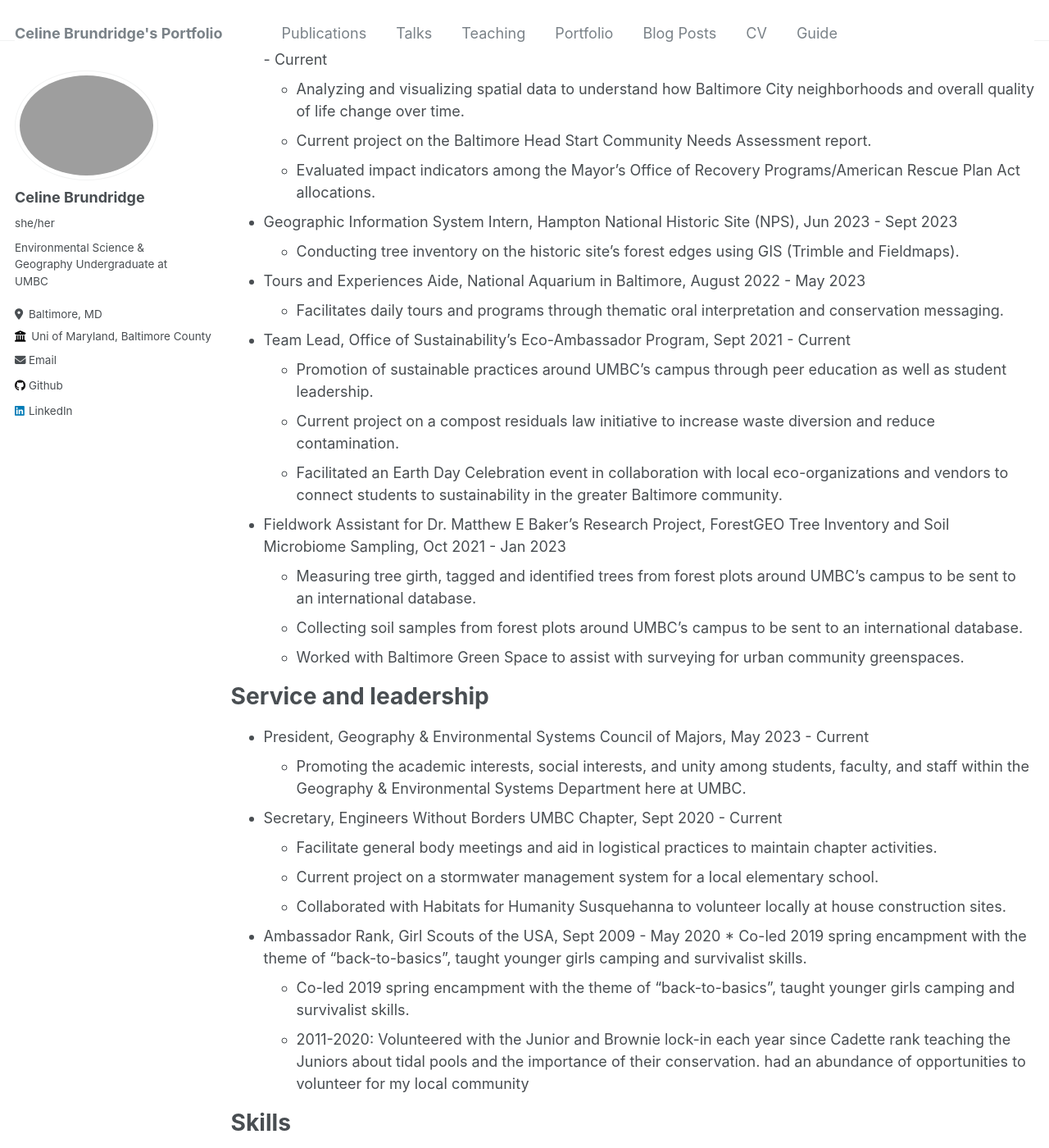
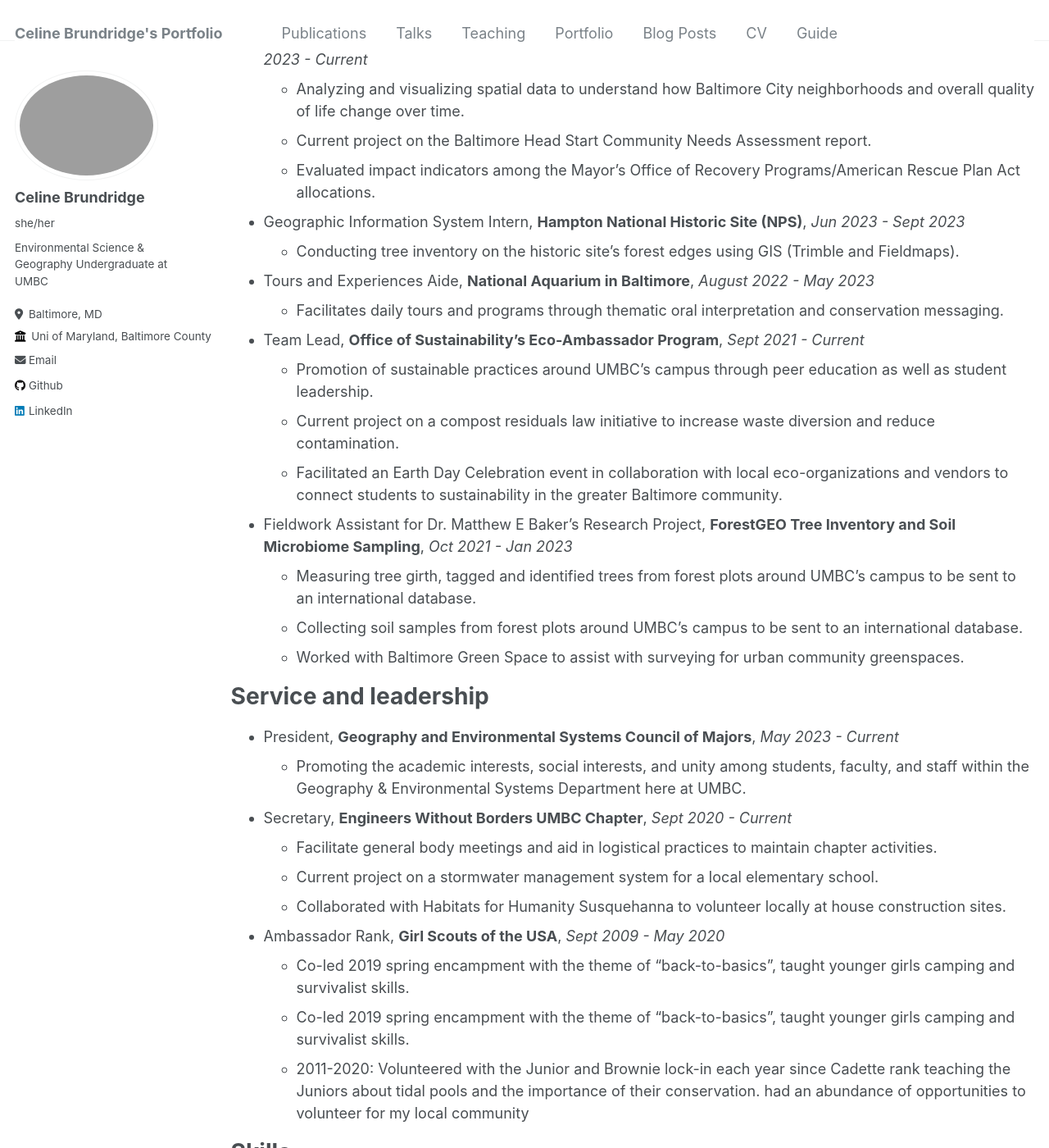
Before and after one commit to celinebrund/celinebrund.github.io, a Jekyll site: the page built from _pages/cv.md, in a window 1280 px wide and 1400 px high, scrolled down 317 px. Shown: the whole window at 82% size. Built offline with Jekyll 4.4.1, drawn with Linux system fonts in a browser that asks for light colours; some of the changed text lies outside the part shown.

Commit message:
Update cv.md
Added word fonts (bolds, italicised).

```diff
--- a/_pages/cv.md
+++ b/_pages/cv.md
@@ -11,31 +11,31 @@ redirect_from:
 
 Education
 ======
-* B.S. in Environmental Science and Geography, University of Maryland, Baltimore County (UMBC), 2024
+* B.S. in Environmental Science and Geography, University of Maryland, Baltimore County (UMBC), _2024_
   * Geographic Information Science Certificate Program
-* High School Diploma and International Baccalaureate Diploma, Edgewood High School, 2020
+* High School Diploma and International Baccalaureate Diploma, Edgewood High School, _2020_
 
 Work experience
 ======
-* Geographic Information System/Data Assistant, Baltimore Neighborhood Indicators Alliance (BNIA), July 2023 - Current
+* Geographic Information System/Data Assistant, __Baltimore Neighborhood Indicators Alliance (BNIA)__, _July 2023 - Current_
   * Analyzing and visualizing spatial data to understand how Baltimore City neighborhoods and overall quality of life
     change over time.
   * Current project on the Baltimore Head Start Community Needs Assessment report.
   * Evaluated impact indicators among the Mayor's Office of Recovery Programs/American Rescue Plan Act allocations.
 
-* Geographic Information System Intern, Hampton National Historic Site (NPS), Jun 2023 - Sept 2023
+* Geographic Information System Intern, __Hampton National Historic Site (NPS)__, _Jun 2023 - Sept 2023_
   * Conducting tree inventory on the historic site's forest edges using GIS (Trimble and Fieldmaps).
 
-* Tours and Experiences Aide, National Aquarium in Baltimore, August 2022 - May 2023
+* Tours and Experiences Aide, __National Aquarium in Baltimore__, _August 2022 - May 2023_
   * Facilitates daily tours and programs through thematic oral interpretation and conservation messaging.
 
-* Team Lead, Office of Sustainability’s Eco-Ambassador Program, Sept 2021 - Current
+* Team Lead, __Office of Sustainability’s Eco-Ambassador Program__, _Sept 2021 - Current_
   * Promotion of sustainable practices around UMBC’s campus through peer education as well as student leadership.
   * Current project on a compost residuals law initiative to increase waste diversion and reduce contamination.
   * Facilitated an Earth Day Celebration event in collaboration with local eco-organizations and vendors to connect
     students to sustainability in the greater Baltimore community.
 
-* Fieldwork Assistant for Dr. Matthew E Baker’s Research Project, ForestGEO Tree Inventory and Soil Microbiome Sampling, Oct 2021 - Jan 2023
+* Fieldwork Assistant for Dr. Matthew E Baker’s Research Project, __ForestGEO Tree Inventory and Soil Microbiome Sampling__, _Oct 2021 - Jan 2023_
   * Measuring tree girth, tagged and identified trees from forest plots around UMBC’s campus to be sent to an
     international database.
   * Collecting soil samples from forest plots around UMBC’s campus to be sent to an international database.
@@ -43,15 +43,16 @@ Work experience
 
 Service and leadership
 ======
-* President, Geography & Environmental Systems Council of Majors, May 2023 - Current
+* President, __Geography and Environmental Systems Council of Majors__, _May 2023 - Current_
   * Promoting the academic interests, social interests, and unity among students, faculty, and staff within the Geography & Environmental        Systems Department here at UMBC.
 
-* Secretary, Engineers Without Borders UMBC Chapter, Sept 2020 - Current
+* Secretary, __Engineers Without Borders UMBC Chapter__, _Sept 2020 - Current_
   * Facilitate general body meetings and aid in logistical practices to maintain chapter activities.
   * Current project on a stormwater management system for a local elementary school.
   * Collaborated with Habitats for Humanity Susquehanna to volunteer locally at house construction sites.
 
-* Ambassador Rank, Girl Scouts of the USA, Sept 2009 - May 2020 * Co-led 2019 spring encampment with the theme of “back-to-basics”, taught younger girls camping and survivalist
+* Ambassador Rank, __Girl Scouts of the USA__, _Sept 2009 - May 2020_
+  * Co-led 2019 spring encampment with the theme of “back-to-basics”, taught younger girls camping and survivalist
     skills.
   * Co-led 2019 spring encampment with the theme of “back-to-basics”, taught younger girls camping and survivalist
     skills.
```
